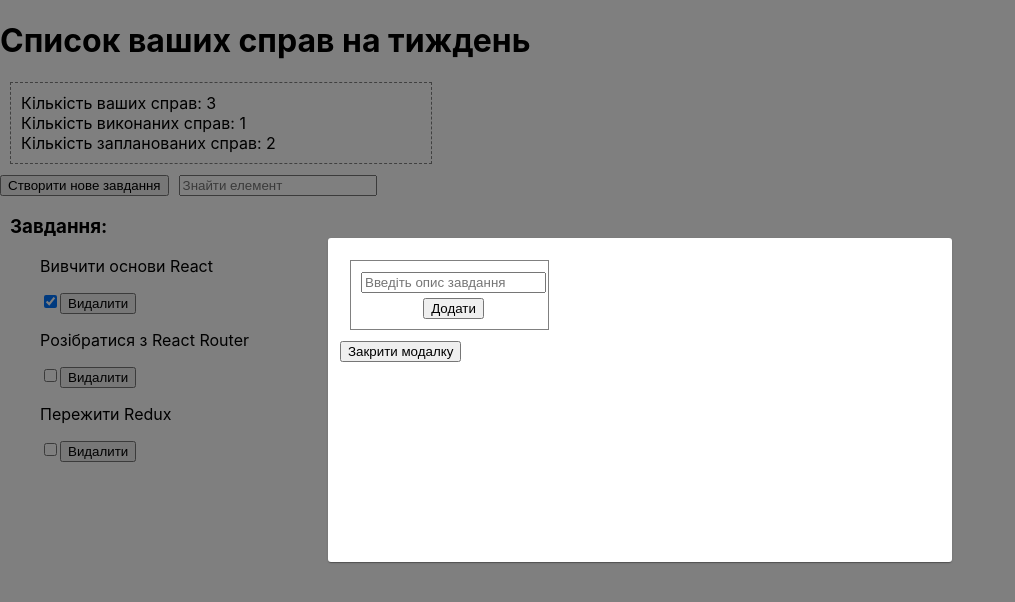
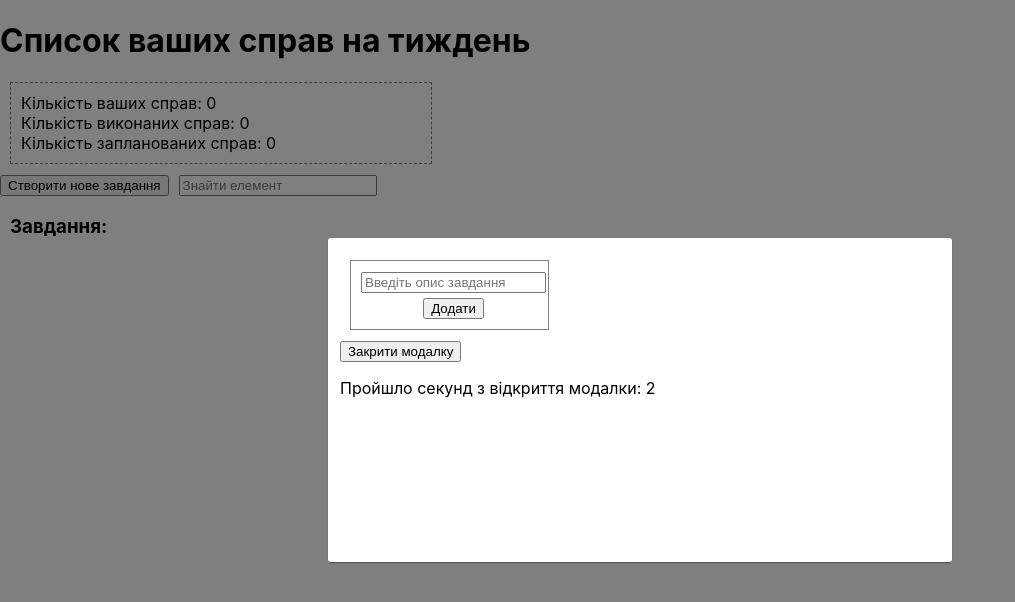
Before and after one commit to Maria2009gift/toDoList, a React (Create React App) app: page / in a window 1280 px wide. Both pictures are taken after a click on the button "Створити нове завдання". Shown: the top 602 px of the page, without its empty margins (0-1015 px from the left). Built offline with nearby package versions, Linux system fonts and the light colour scheme.

Commit message:
add timer to modal

```diff
--- a/src/App.js
+++ b/src/App.js
@@ -10,20 +10,12 @@ import { Modal } from './components/Modal/Modal'
 export class App extends Component {
 
   state = {
-    tasks: [
-      { "id": "id-1", "description": "Вивчити основи React", "isdone": true },
-      { "id": "id-2", "description": "Розібратися з React Router", "isdone": false },
-      { "id": "id-3", "description": "Пережити Redux", "isdone": false }
-    ],
+    tasks: [],
     filter: '',
     modalVisibility: false,
   }
 
-  // showForm = (event) => {
-  //   console.log(event.target);
 
-  //   event.target.classList.add("form_active")
-  // }
 
   deleteToDo = (id) => {
     const newList = this.state.tasks.filter(task => task.id !== id)
@@ -46,6 +38,13 @@ export class App extends Component {
 
 
     return this.state.tasks
+  }
+
+  componentDidMount() {
+    const tasksFromLocalStorage = window.localStorage.getItem("tasks")
+    if (tasksFromLocalStorage) {
+      this.setState({tasks: JSON.parse(tasksFromLocalStorage)})
+    }
   }
 
   componentDidUpdate(prevProps, prevState) {
@@ -108,7 +107,6 @@ export class App extends Component {
         </Modal>}
         <input placeholder='Знайти елемент' onChange={this.handleFilter}  value={filter} className={style.input}/>
         <ToDoList data={visibleTasks} deleteing={this.deleteToDo} toggleIsDone={this.toggleIsDone} />
-
       </>
     );
   }
--- a/src/components/Modal/Modal.jsx
+++ b/src/components/Modal/Modal.jsx
@@ -1,7 +1,12 @@
 import React, { Component } from 'react'
 import style from "./Modal.module.css"
+import { Timer } from '../Timer/Timer'
 
 export class Modal extends Component {
+
+    state = {
+        timerTime: null
+    }
 
     handleModal = (event) => {
         if (event.code === "Escape") {
@@ -28,6 +33,7 @@ export class Modal extends Component {
             <div onClick={this.closeModal} className={style.backdrop}>
                 <div className={style.modal}>
                     {this.props.children}
+                    <Timer/>
                 </div>
             </div>
         )
--- /dev/null
+++ b/src/components/Timer/Timer.js
@@ -0,0 +1,32 @@
+import React, { Component } from 'react';
+
+
+export class Timer extends Component {
+
+    state = {
+        timerTime: 0
+    }
+
+    time = null
+    componentDidMount() {
+        this.intervalId = setInterval(() => {
+
+            this.setState((prevState) => ({timerTime: prevState.timerTime+=1}))
+            console.log(this.state.timerTime);
+
+        }, 1000);
+    }
+
+    componentWillUnmount() {
+        clearInterval(this.intervalId)
+    }
+
+    render() {
+        return(
+            <>
+                <p>Пройшло секунд з відкриття модалки: <span>{this.state.timerTime}</span></p>
+            </>
+        )
+    }
+
+}
```
